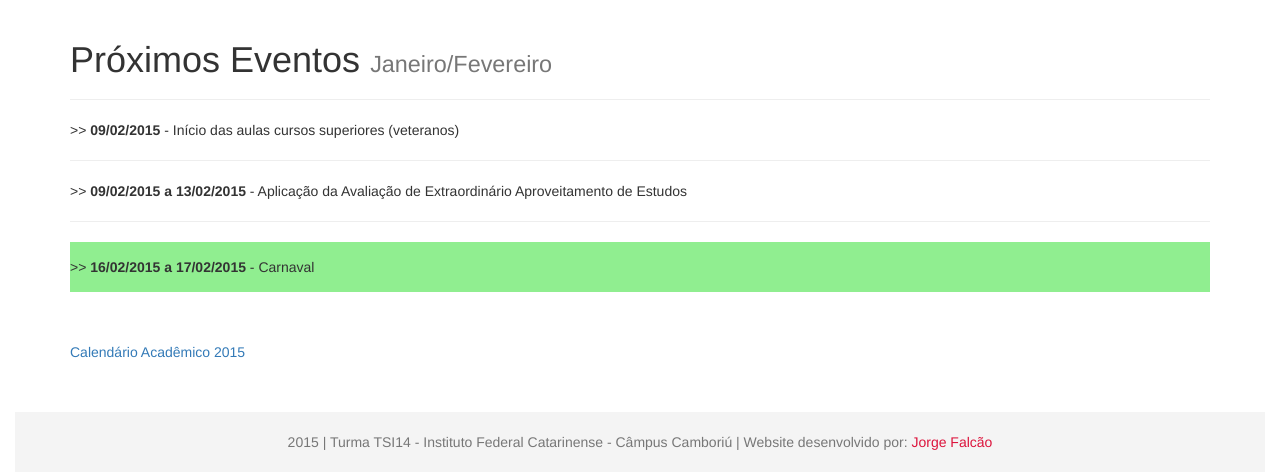
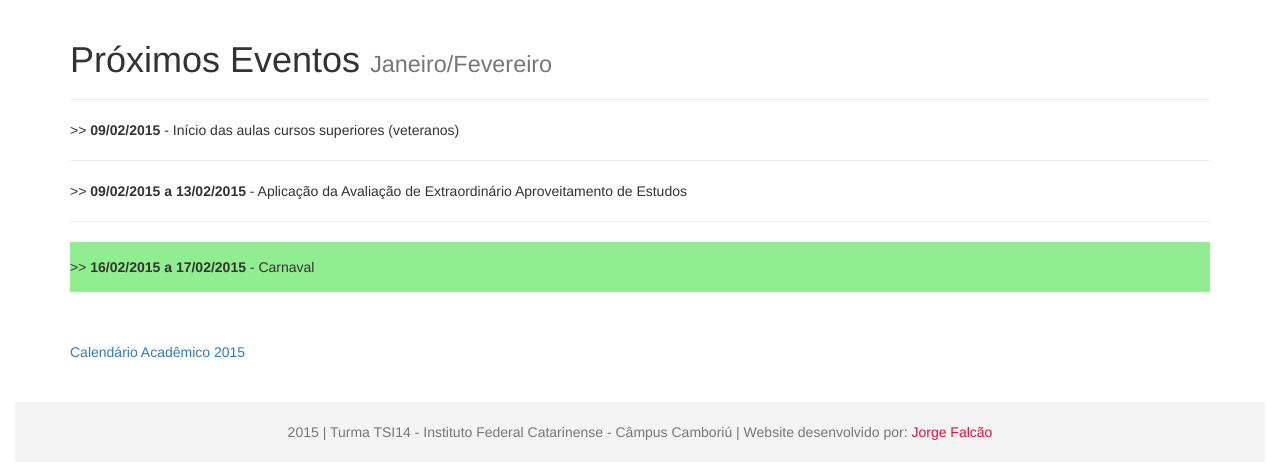
Before and after one commit to jorgefalcao/turmatsi14, a Jekyll site: the page built from agenda/index.html, in a window 1280 px wide. Shown: the part 471-943 px from the top of the page. Built offline with Jekyll 4.4.1, drawn with Linux system fonts in a browser that asks for light colours; nearby versions of some CDN libraries; library files that are not in the unit come from our copies.

Commit message:
Update index.html

```diff
--- a/agenda/index.html
+++ b/agenda/index.html
@@ -12,6 +12,6 @@
 >> <b>09/02/2015 a 13/02/2015</b> - Aplicação da Avaliação de Extraordinário Aproveitamento de Estudos
 <hr>
 <div style="background-color:lightgreen; padding:15px 0px 15px 0px;"> >> <b>16/02/2015 a 17/02/2015</b> - Carnaval</div>
-<div class="link-calendario" style="margin-top:50px; margin-bottom: 20px;">
+<div class="link-calendario" style="margin-top:50px">
 <a href="{{ site.baseurl }}/assets/calendario-academico.pdf">Calendário Acadêmico 2015</a>
 </div>
```
